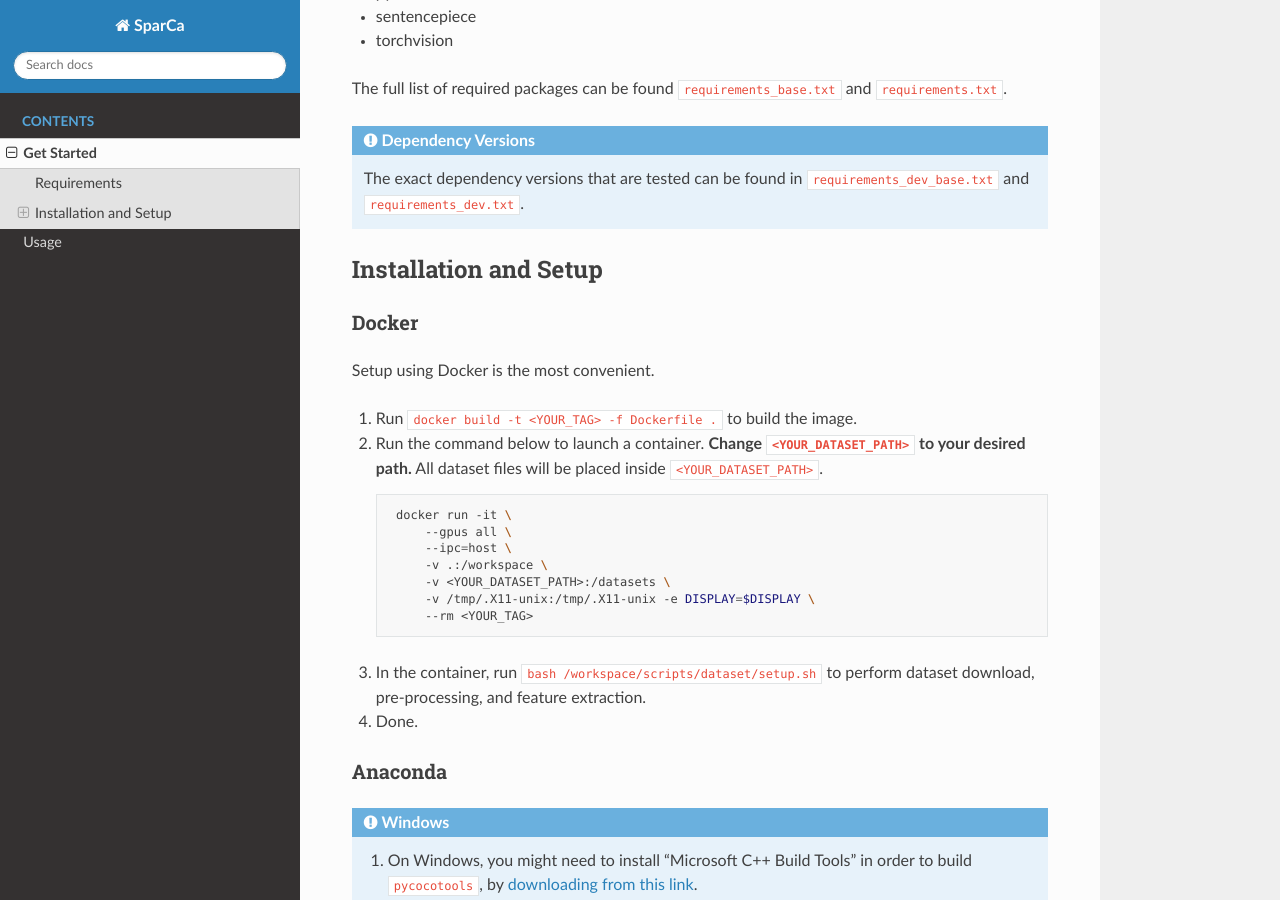
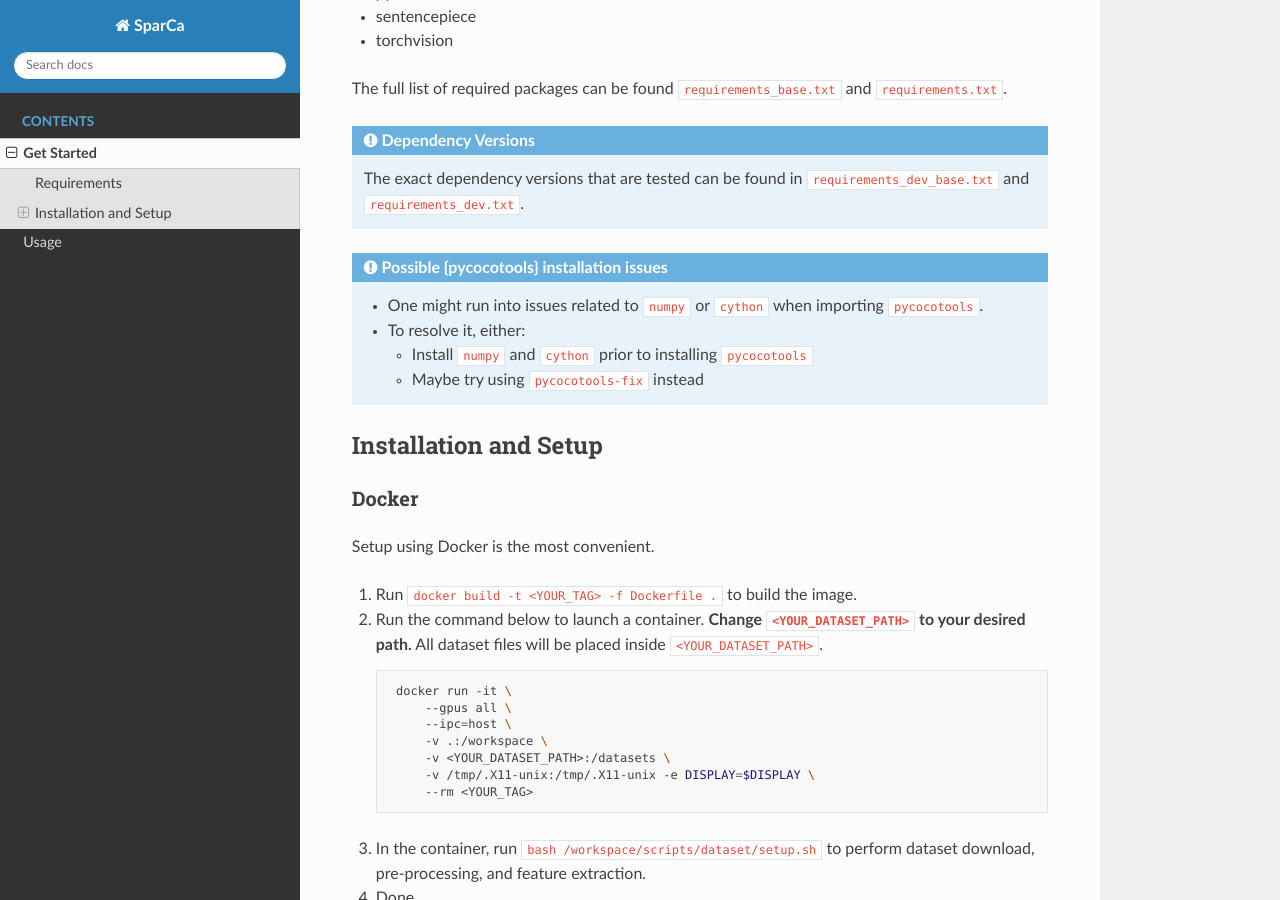
Before and after one commit to jiahuei/sparse-image-captioning, a Sphinx documentation site: the page built from docs/get_started.md, in a window 1280 px wide and 900 px high, scrolled down 308 px. Built offline with Sphinx 7.4.7 and the Read the Docs theme 2.0.0, drawn with Linux system fonts in a browser that asks for light colours; pages that are not in the unit, such as notebooks, are missing from menus.

Commit message:
update docs

````diff
--- a/docs/get_started.md
+++ b/docs/get_started.md
@@ -13,6 +13,13 @@ The full list of required packages can be found `requirements_base.txt` and `req
 
 ```{admonition} Dependency Versions
 The exact dependency versions that are tested can be found in `requirements_dev_base.txt` and `requirements_dev.txt`.
+```
+
+```{admonition} Possible {pycocotools} installation issues
+* One might run into issues related to `numpy` or `cython` when importing `pycocotools`.
+* To resolve it, either:
+    * Install `numpy` and `cython` prior to installing `pycocotools`
+    * Maybe try using `pycocotools-fix` instead
 ```
 
 
--- a/docs/index.rst
+++ b/docs/index.rst
@@ -13,6 +13,7 @@ Welcome to SparCa's documentation!
 
    get_started.md
    usage.md
+   features.md
 
 
 
````
Also changed, not shown: docs/usage.md (+1 -1 lines).
